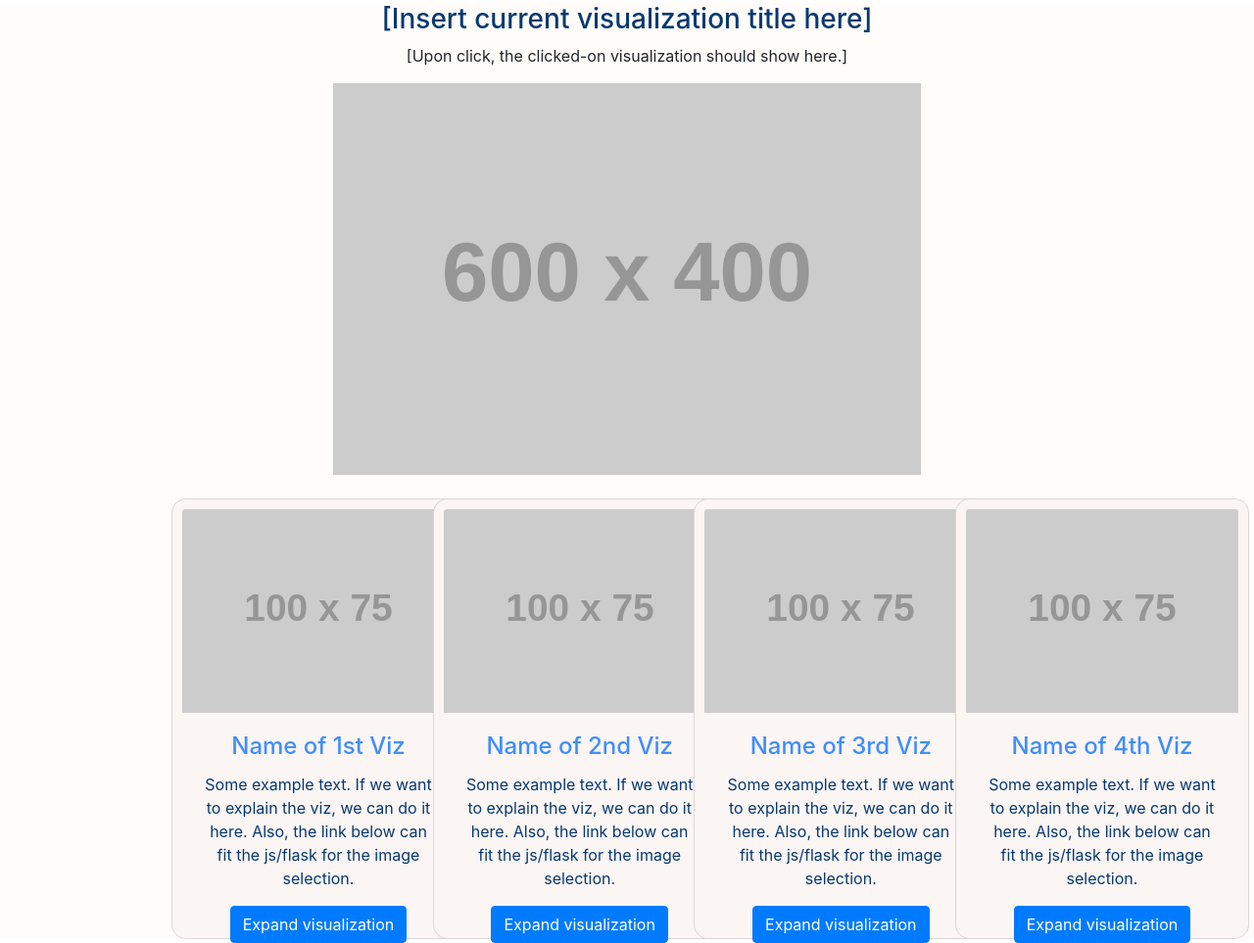
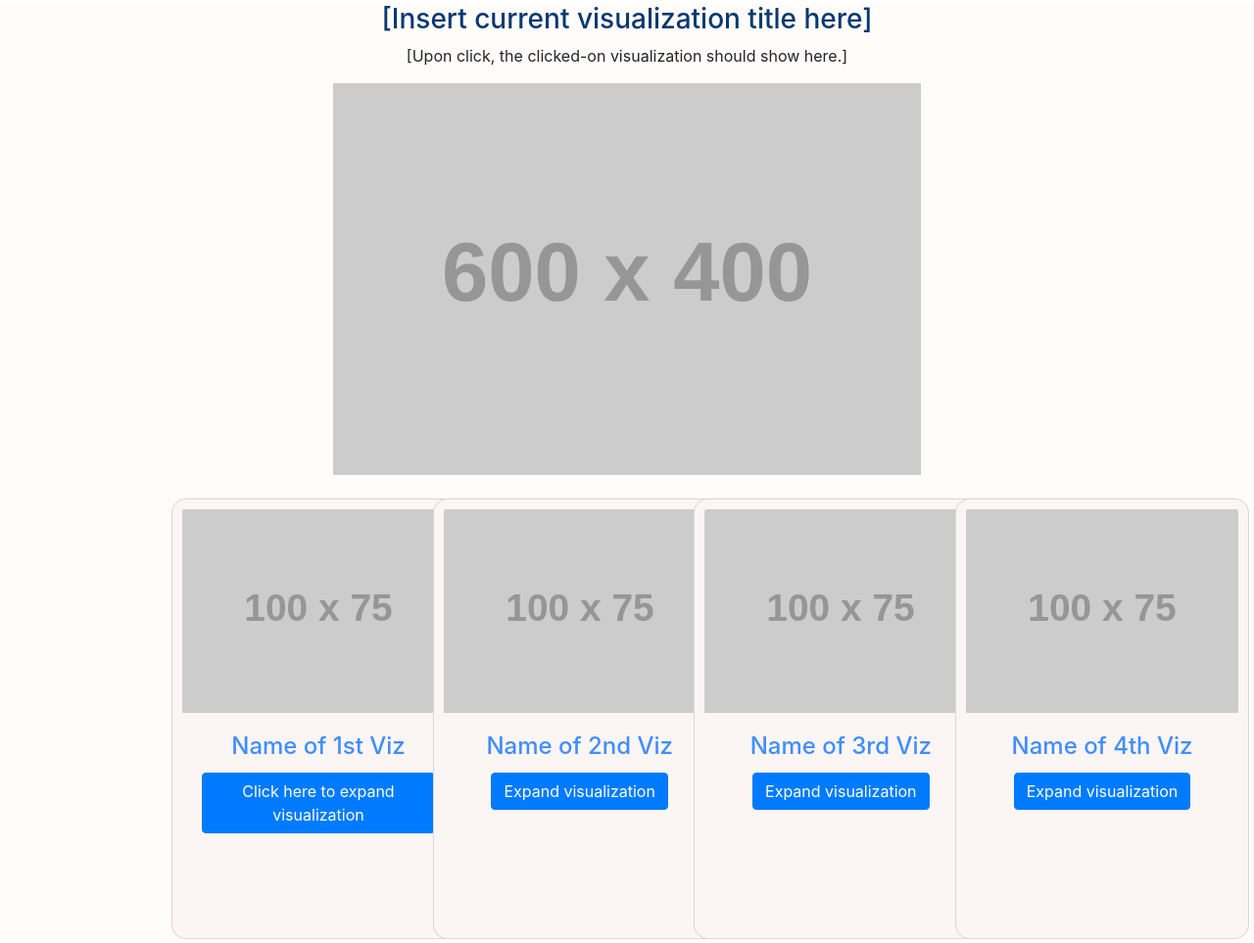
Before and after one commit to aradermc22/BAH-TEDE-Project, a plain HTML site: page index.html in a window 1280 px wide. Shown: the part 253-1216 px from the top of the page at 98% size. Drawn offline with nearby package versions, Linux system fonts and the light colour scheme; placeholder pictures from the web are drawn by us.

Commit message:
updated with js button onclicks nearly complete

```diff
--- a/index.html
+++ b/index.html
@@ -66,7 +66,7 @@
         <div class="col-sm-10">
             <h3>[Insert current visualization title here]</h3>
             <p>[Upon click, the clicked-on visualization should show here.]</p>
-            <img src="https://via.placeholder.com/600x400.png" class="mx-auto d-block">
+            <img id ="mainviz" src="https://via.placeholder.com/600x400.png" class="mx-auto d-block">
         </div>
         <div class="col-sm-1"></div>
 
@@ -83,12 +83,10 @@
             <div class="row">
         <div class="col-sm-3">
             <div class="card">
-                <img class="card-img-top" src="https://via.placeholder.com/100x75.png" alt="Card image">
+                <img class="card-img-top" id="firstviz" src="https://via.placeholder.com/100x75/FF0000/FFFFFF" alt="Card image" >
                 <div class="card-body">
                   <h4 class="card-title">Name of 1st Viz</h4>
-                  <p class="card-text">Some example text.  If we want to explain the viz, we can do it here.
-                    Also, the link below can fit the js/flask for the image selection.</p>
-                  <a href="#" class="btn btn-primary">Expand visualization</a>
+                  <a href="#" class="btn btn-primary" id="firstvizbtn" onclick="showFirstViz()" >Click here to expand visualization</a>
                 </div>
               </div>
         </div>
@@ -97,8 +95,6 @@
                 <img class="card-img-top" src="https://via.placeholder.com/100x75.png" alt="Card image">
                 <div class="card-body">
                   <h4 class="card-title">Name of 2nd Viz</h4>
-                  <p class="card-text">Some example text.  If we want to explain the viz, we can do it here.
-                    Also, the link below can fit the js/flask for the image selection.</p>
                   <a href="#" class="btn btn-primary">Expand visualization</a>
                 </div>
               </div>
@@ -108,8 +104,6 @@
                 <img class="card-img-top" src="https://via.placeholder.com/100x75.png" alt="Card image">
                 <div class="card-body">
                   <h4 class="card-title">Name of 3rd Viz</h4>
-                  <p class="card-text">Some example text.  If we want to explain the viz, we can do it here.
-                    Also, the link below can fit the js/flask for the image selection.</p>
                   <a href="#" class="btn btn-primary">Expand visualization</a>
                 </div>
               </div>
@@ -119,8 +113,6 @@
                 <img class="card-img-top" src="https://via.placeholder.com/100x75.png" alt="Card image">
                 <div class="card-body">
                   <h4 class="card-title">Name of 4th Viz</h4>
-                  <p class="card-text">Some example text.  If we want to explain the viz, we can do it here.
-                    Also, the link below can fit the js/flask for the image selection.</p>
                   <a href="#" class="btn btn-primary">Expand visualization</a>
                 </div>
               </div>
@@ -139,5 +131,17 @@
 
 </div>
 
+
+<script>
+  function showFirstViz() {
+//    var firstviz = "https://via.placeholder.com/600x400.png"
+    document.getElementById("firstvizbtn").style.background = "#e28743"
+    document.getElementById("mainviz").src = "https://via.placeholder.com/600x400/FF0000/FFFFFF";
+
+//    pic.replace('', 'https://img.tesco.com/Groceries/pi/118/5000175411118/IDShot_90x90.jpg');
+  }
+  </script>
+
+
 </body>
 </html>
```
